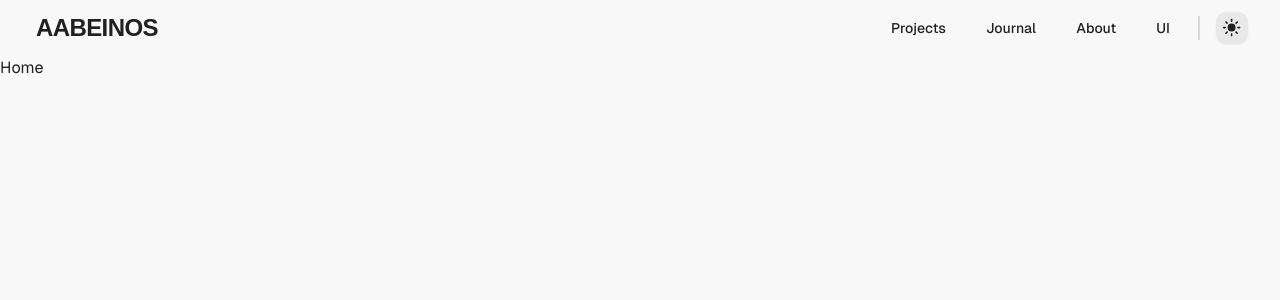
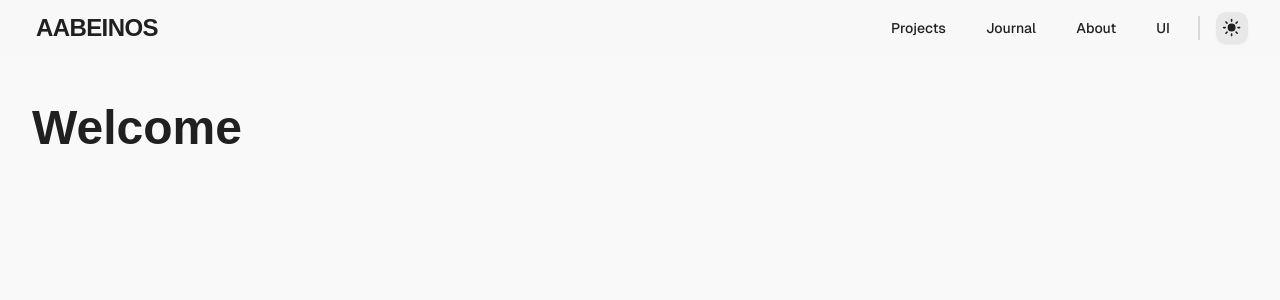
Before and after one commit to unorodeo/enoabasi, a Next.js app: page / in a window 1280 px wide. Shown: the top 300 px of the page. Built offline with nearby package versions, Linux system fonts and the light colour scheme; a web font is replaced by a local one.

Commit message:
feat: home page

```diff
--- a/src/app/(marketing)/page.tsx
+++ b/src/app/(marketing)/page.tsx
@@ -1,3 +1,11 @@
+import { Section } from "@/components/ui/section";
+
 export default function Home() {
-	return <>Home</>;
+	return (
+		<>
+			<Section>
+				<h1>Welcome</h1>
+			</Section>
+		</>
+	);
 }
```
